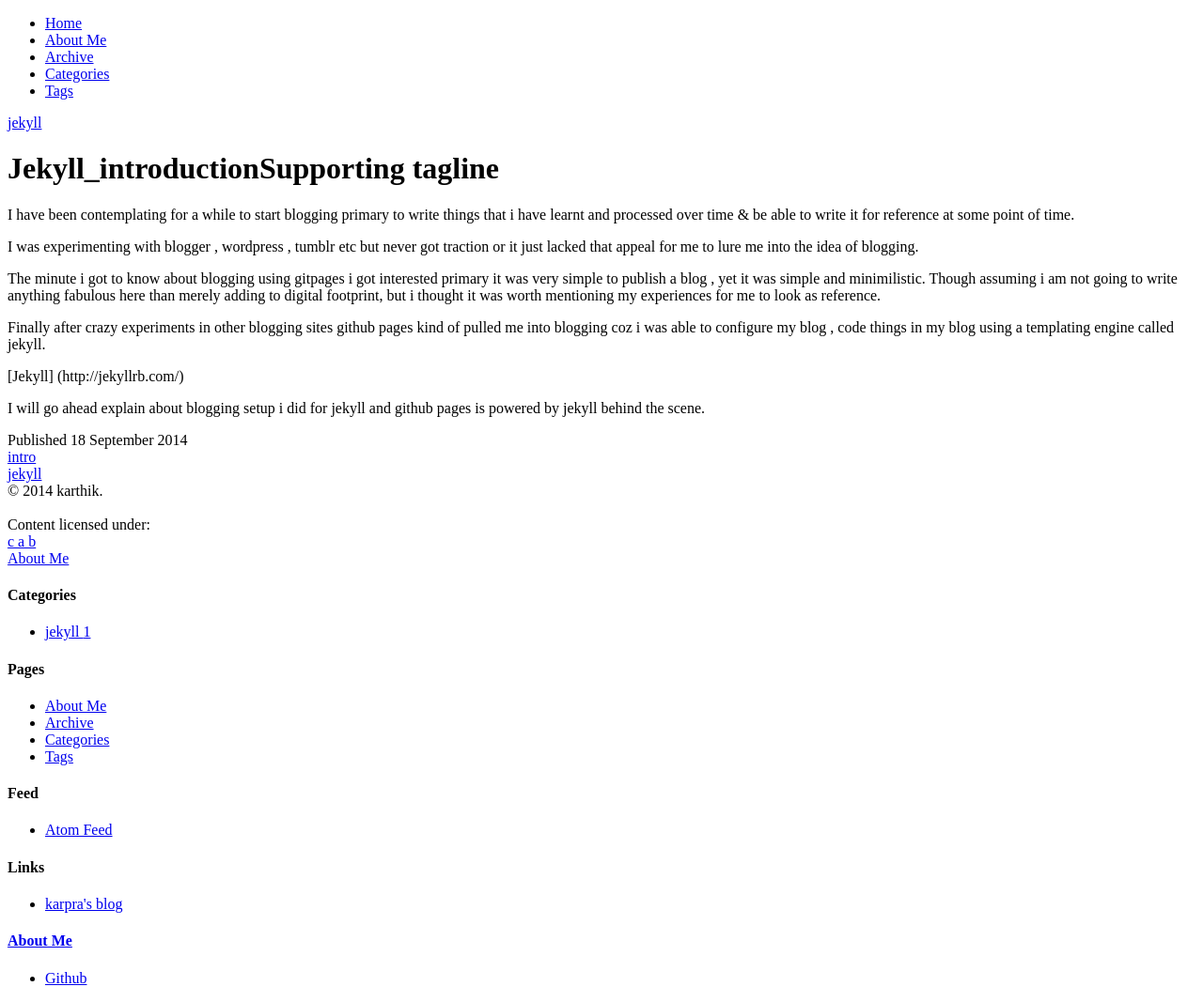
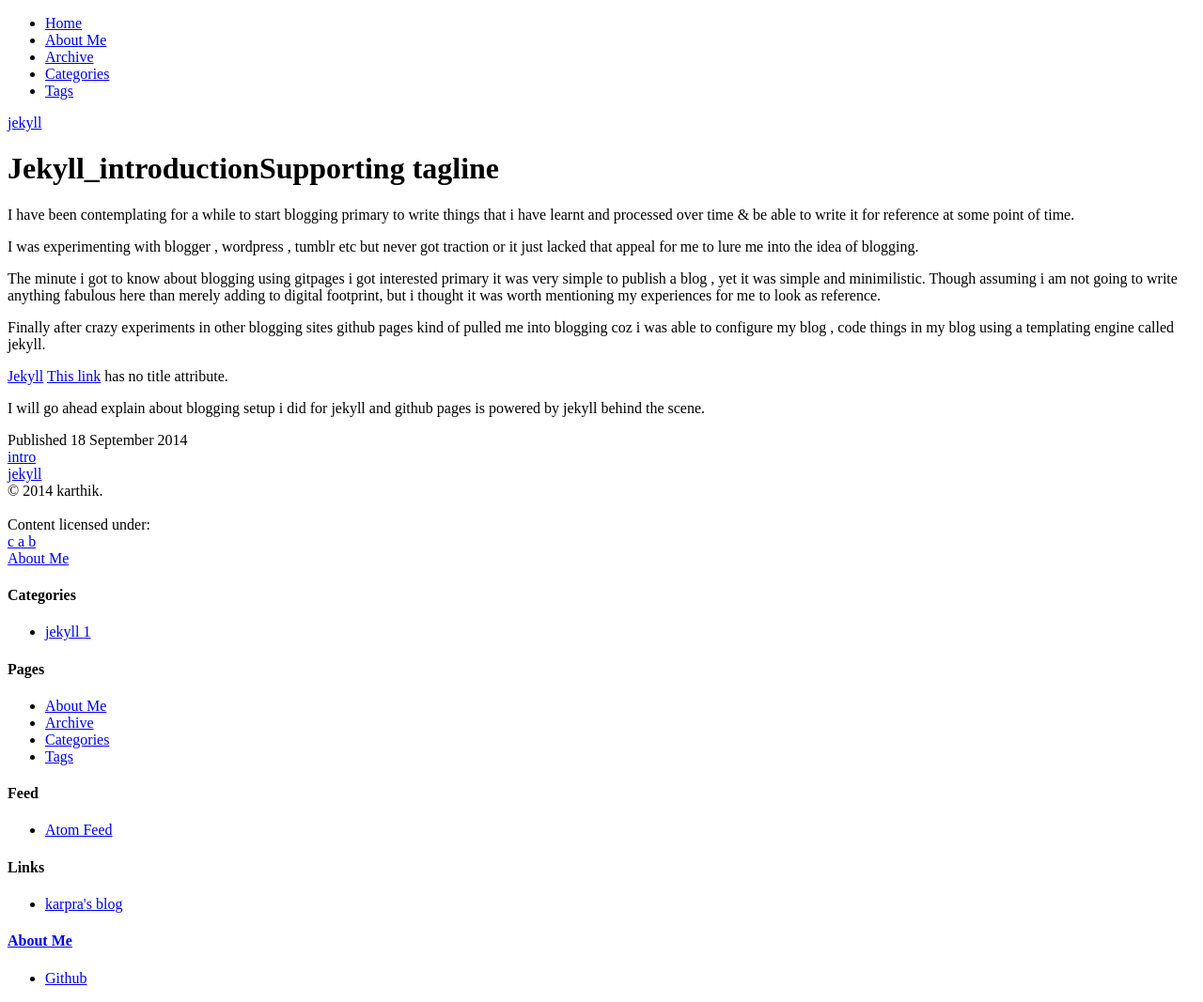
Before and after one commit to karpra/karpra.github.io, a Jekyll site: the page built from _posts/2014-9-18-jekyll_introduction.md, in a window 1280 px wide. Shown: the whole page at 94% size. Built offline with Jekyll 4.4.1, drawn with Linux system fonts in a browser that asks for light colours; nearby versions of some CDN libraries; library files that are not in the unit come from our copies.

Commit message:
Update 2014-9-18-jekyll_introduction.md

```diff
--- a/_posts/2014-9-18-jekyll_introduction.md
+++ b/_posts/2014-9-18-jekyll_introduction.md
@@ -18,6 +18,7 @@ merely adding to digital footprint, but i thought it was worth mentioning my exp
 Finally after crazy experiments in other blogging sites github pages kind of pulled me into blogging coz i was able
 to configure my blog , code things in my blog using a templating engine called jekyll.
 
-[Jekyll] (http://jekyllrb.com/)
+[Jekyll](http://jekyllrb.com/)
+[This link](http://example.net/) has no title attribute.
 
 I will go ahead explain about blogging setup i did for jekyll and github pages is powered by jekyll behind the scene.
```
